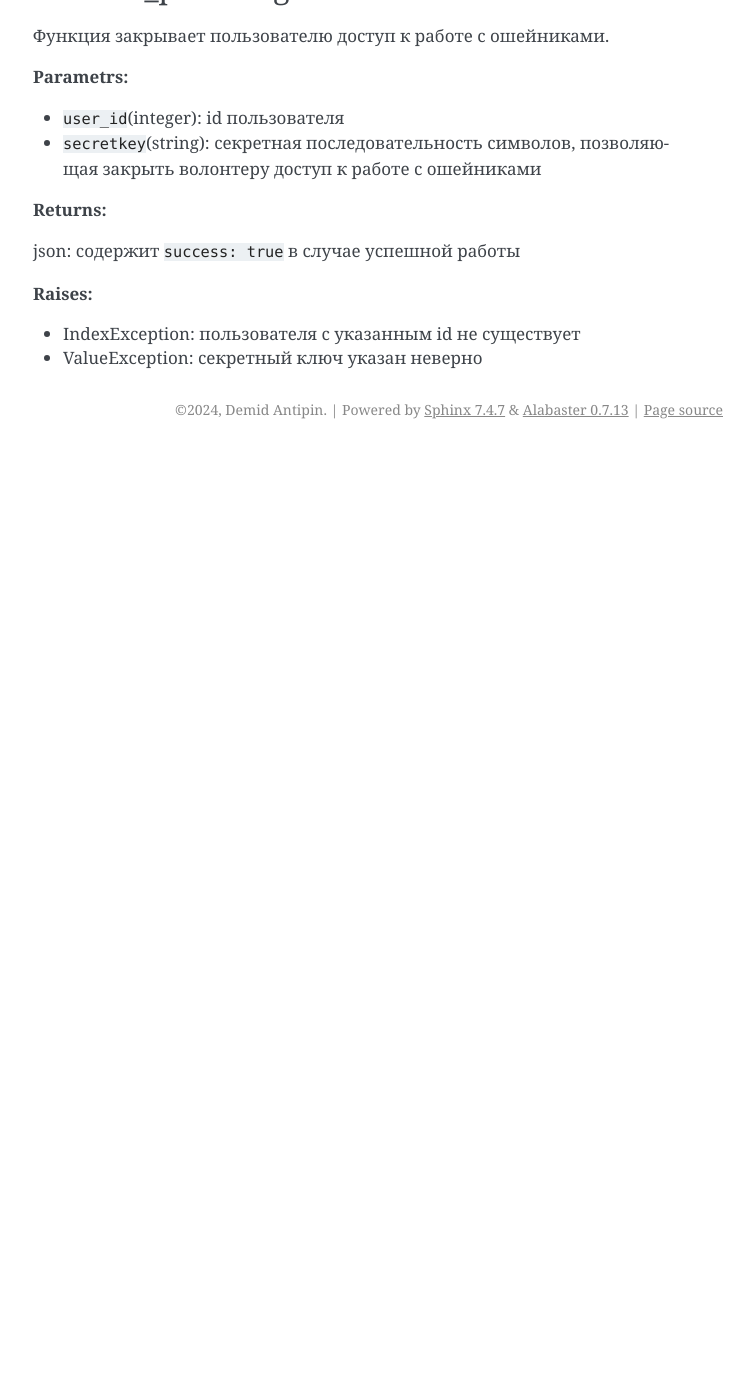
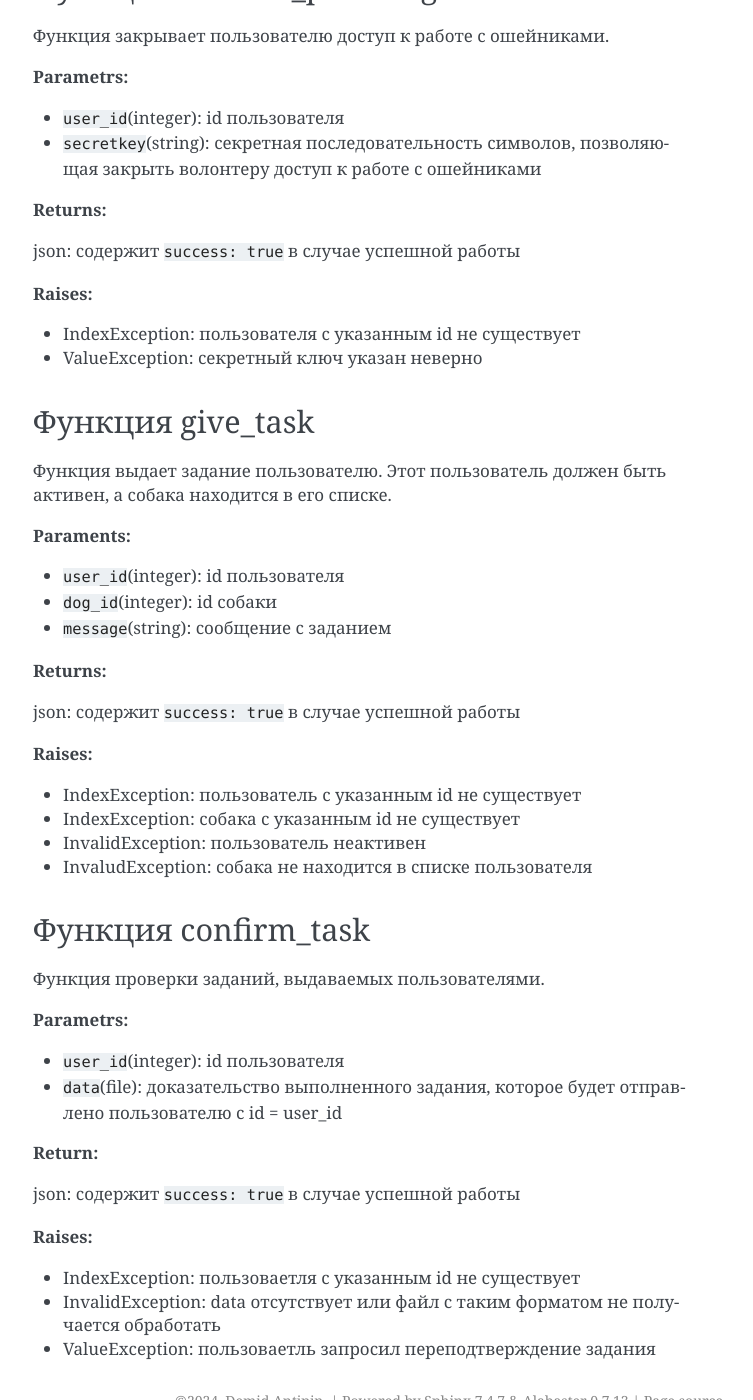
Before and after one commit to DemidAntipin/mobiledogs, a Sphinx documentation site: the page built from docs/source/users/users.md, in a window 1280 px wide and 1400 px high, scrolled down 1887 px. Shown: the whole window, without its empty margins (387-1140 px from the left). Built offline with Sphinx 7.4.7, drawn with Linux system fonts in a browser that asks for light colours; before the commit the page ends 2336 px from its top, so only the background shows below that; some of the changed text lies outside the part shown.

Commit message:
added and fixed documentation modules

```diff
--- a/docs/source/users/users.md
+++ b/docs/source/users/users.md
@@ -2,7 +2,7 @@
 
 Модуль включает функции для работы с пользователями.
 
-## user_registration
+## Функция user_registration
 
 Функция регистрирует нового пользователя и добавляет его в базу данных.
 
@@ -20,7 +20,7 @@ json: содержит `success: true` в случае успешной реги
 
 * UniqueException: попытка создать дубликат уникального значения
 
-## user_login
+## Функция user_login
 
 Функция авторизует пользователя и открывает ему доступ к функциям, требующих авторизации.
 
@@ -38,7 +38,7 @@ json: содержит `success: true` в случае успешной авто
 * IndexException: пользователя с указанной почтой не существует в базе данных
 * ValueException: указан неверный пароль
 
-## user_logout
+## Функция user_logout
 
 Функция обеспечивает выход пользователя из приложения. Закрывает доступ к функциям, требующих авторизации.
 
@@ -48,7 +48,7 @@ json: содержит `success: true` в случае успешной авто
 
 json: содержит `success: true` в случае успешной деавторизации
 
-## give_priviledges
+## Функция give_priviledges
 
 Функция открывает пользователю доступ к расширенному функционалу (взаимодействие с ошейниками).
 
@@ -66,7 +66,7 @@ json: содержит `success: true` в случае успешной рабо
 * IndexException: пользователя с указанным id не существует
 * ValueException: секретный ключ указан неверно
 
-## remove_priviledges
+## Функция remove_priviledges
 
 Функция закрывает пользователю доступ к работе с ошейниками.
 
@@ -83,3 +83,43 @@ json: содержит `success: true` в случае успешной рабо
 
 * IndexException: пользователя с указанным id не существует
 * ValueException: секретный ключ указан неверно
+
+## Функция give_task
+
+Функция выдает задание пользователю. Этот пользователь должен быть активен, а собака находится в его списке.
+
+**Paraments:**
+
+* `user_id`(integer): id пользователя
+* `dog_id`(integer): id собаки
+* `message`(string): сообщение с заданием
+
+**Returns:**
+
+json: содержит `success: true` в случае успешной работы
+
+**Raises:**
+
+* IndexException: пользователь с указанным id не существует
+* IndexException: собака с указанным id не существует
+* InvalidException: пользователь неактивен
+* InvaludException: собака не находится в списке пользователя
+
+## Функция confirm_task
+
+Функция проверки заданий, выдаваемых пользователями.
+
+**Parametrs:**
+
+* `user_id`(integer): id пользователя
+* `data`(file): доказательство выполненного задания, которое будет отправлено пользователю с id = user_id
+
+**Return:**
+
+json: содержит `success: true` в случае успешной работы
+
+**Raises:**
+
+* IndexException: пользоваетля с указанным id не существует
+* InvalidException: data отсутствует или файл с таким форматом не получается обработать
+* ValueException: пользоваетль запросил переподтверждение задания
```
Also changed, not shown: docs/source/database.md (+1 -0 lines), docs/source/dogs/dogs.md (added, +131 -0 lines), docs/source/osheinics/osheinics.md (added, +46 -0 lines).
